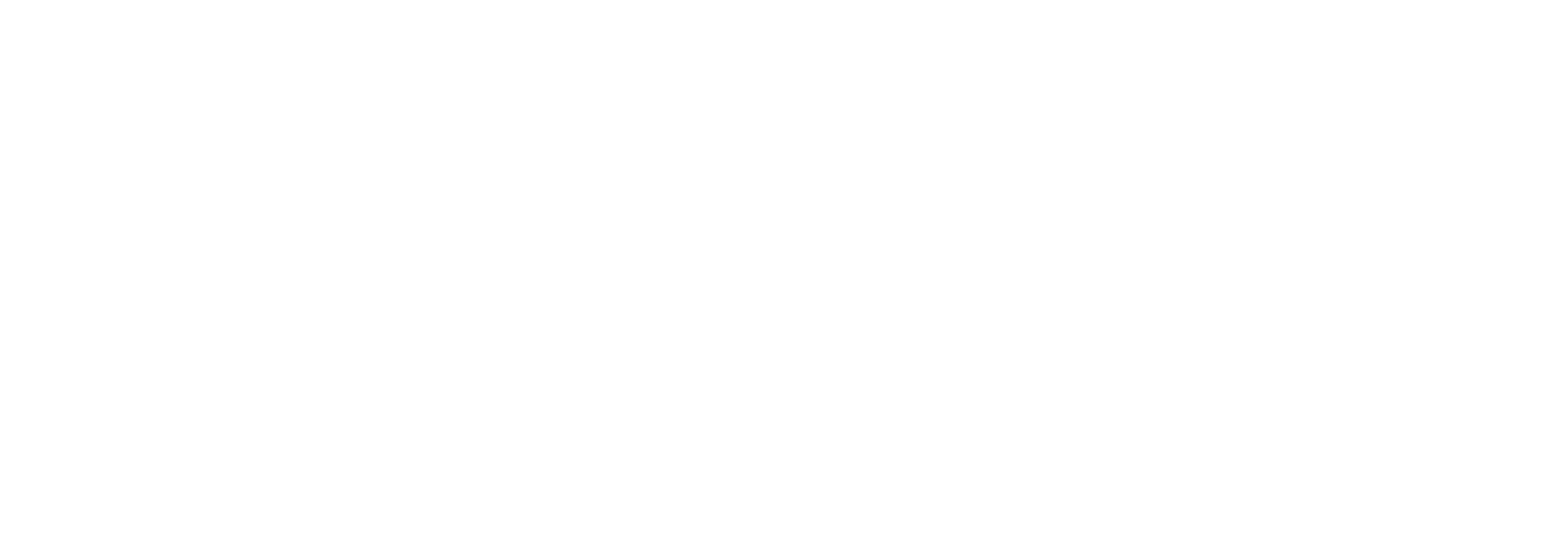
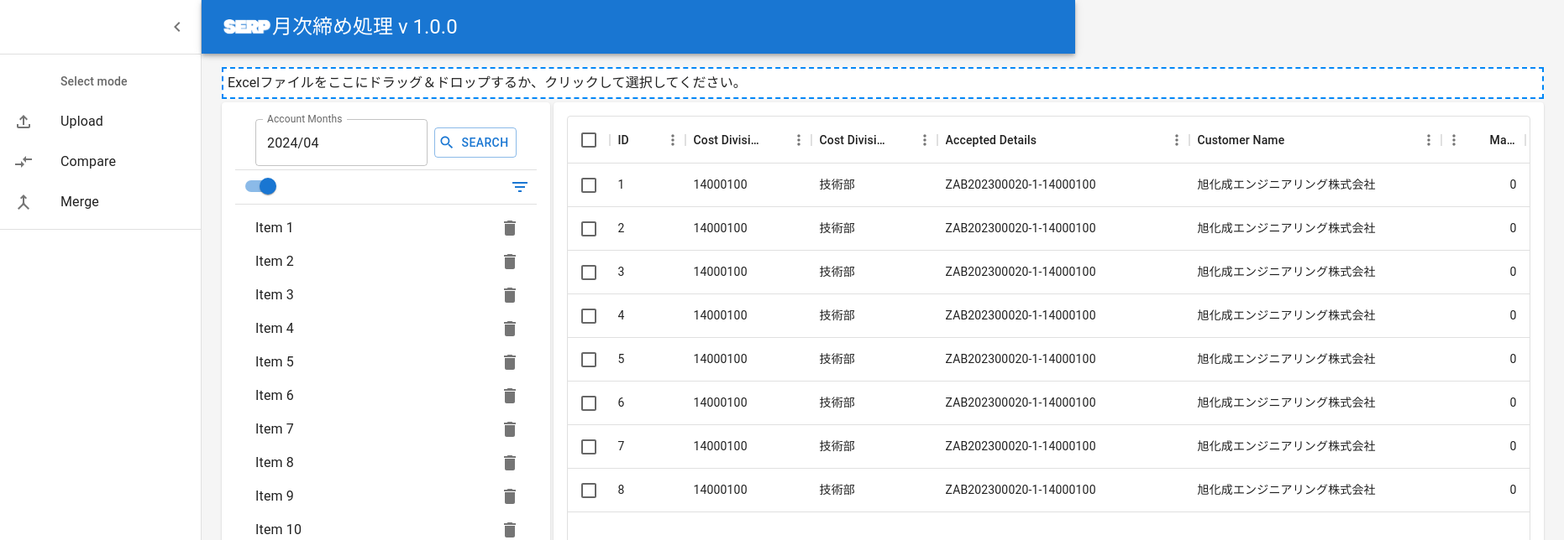
Before and after one commit to NaoyaIzumida/SERP, a React (Vite) app in the folder frontend/serp/: page / in a window 1280 px wide. Before the commit this address had no page. Shown: the top 644 px of the page at 84% size, 1862 px wide, since content can reach past the window. Built offline with nearby package versions, Linux system fonts and the light colour scheme.

Commit message:
home用の遷移ルールを追加

```diff
--- a/frontend/serp/src/App.tsx
+++ b/frontend/serp/src/App.tsx
@@ -7,6 +7,7 @@
   return (
     <BrowserRouter>
       <Routes>
+        <Route path="/" element={<UploadPage />} />
         <Route path="UploadPage" element={<UploadPage />} />
         <Route path="ComparePage" element={<ComparePage />} />
         <Route path="MergePage" element={<MergePage />} />
```
